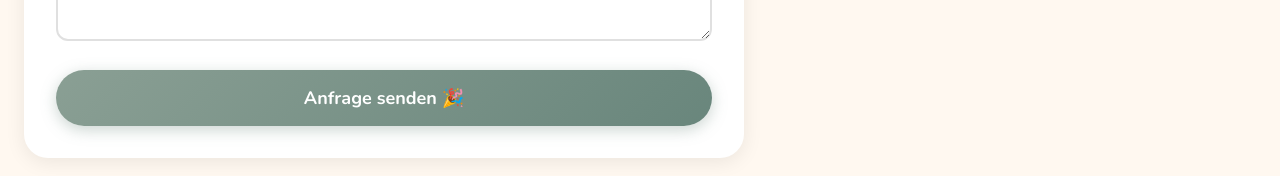
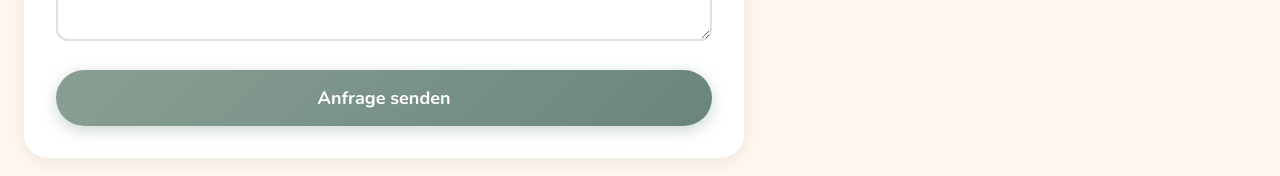
Before and after one commit to timefliez1210/vierelfen, a Next.js app: page /kontakt in a window 1280 px wide. Shown: the part 1393-1569 px from the top of the page. Built offline with nearby package versions, Linux system fonts and the light colour scheme.

Commit message:
style: Remove emoji from contact form submit button

```diff
--- a/src/app/kontakt/page.tsx
+++ b/src/app/kontakt/page.tsx
@@ -167,7 +167,7 @@ export default function Kontakt() {
                                 </div>
 
                                 <button type="submit" className={styles.submitButton}>
-                                    Anfrage senden 🎉
+                                    Anfrage senden
                                 </button>
                             </form>
                         </div>
```
